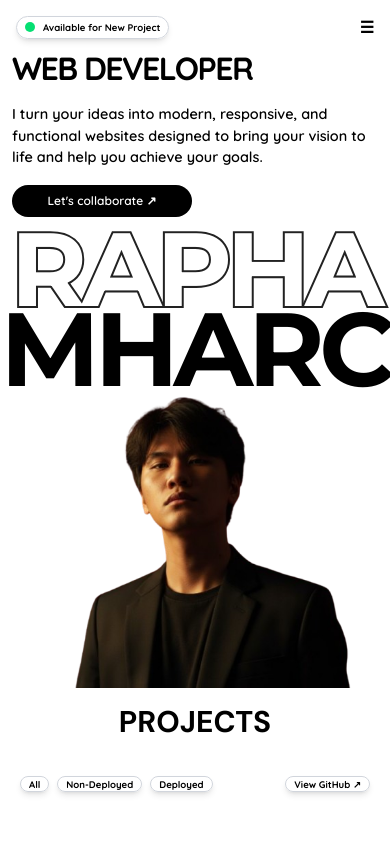
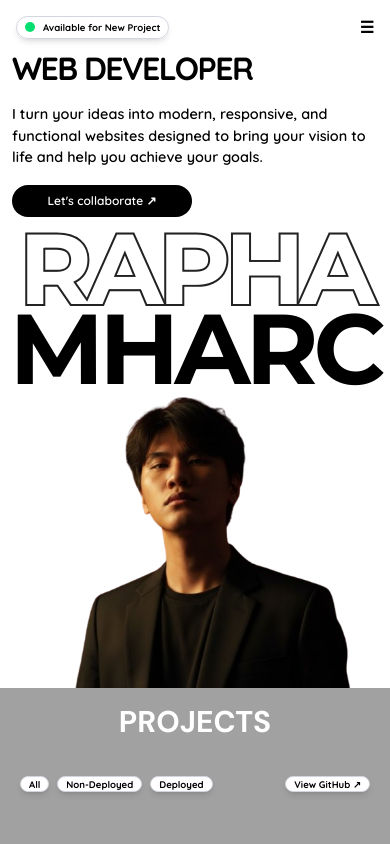
Before and after one commit to Lychuss/portfolio, a Next.js app: page /home in a window 390 px wide. Shown: the top 844 px of the page. Built offline with nearby package versions, Linux system fonts and the light colour scheme; some icons are missing; a web font is replaced by a local one.

Commit message:
update:fix the gap of my portfolio in the right side

```diff
--- a/src/app/home/page.tsx
+++ b/src/app/home/page.tsx
@@ -16,13 +16,14 @@ export default function Home(){
 
     usePageAnimation(containerRef);
 
-    return <div ref={containerRef} className='xl:p-10'>
+    return <div ref={containerRef}>
         <Navbar />
+
         <section id='mainPage' className="mainPage w-full flex flex-col">
             <Main />
         </section>
 
-        <section id='projectsPage' className="projectsPage flex flex-col w-full min-h-screen md:p-5">
+        <section id='projectsPage' className="projectsPage flex flex-col w-full min-h-screen md:p-5 bg-[rgb(161,161,161)]">
             <Cards />
         </section>
 
--- a/src/app/layout.tsx
+++ b/src/app/layout.tsx
@@ -42,7 +42,7 @@ export default function RootLayout({ children }: LayoutProps<"/">) {
 
       h-full antialiased`}
     >
-      <body className="min-h-full flex flex-col">
+      <body className="min-h-screen w-full">
           {children}
         </body>
     </html>
--- a/src/components/ui/cards.tsx
+++ b/src/components/ui/cards.tsx
@@ -8,7 +8,7 @@ let arrProjects = [
         name: "Yes Park - E-Commerce Cafe with Xendit Gateway",
         image: "/images/yes-park-cafe.png",
         tech: ["Full-Stack", "In Progress", "Responsive", "React", "Express", "Tailwind", "PostgreSQL"],
-        link: "https://yes-park-cafe-frontend.vercel.app/home",
+        link: "site:yes-park-cafe.vercel.app",
         progress: "deployed",
         github: "https://github.com/Lychuss/yes-park-cafe"
     },
@@ -16,7 +16,7 @@ let arrProjects = [
         name: "Clean Quest - Image Based Game for Cleanliness",
         image: "/images/clean-quest.png",
         tech: ["Full-Stack", "In Progress", "Mobile-Web", "React", "Node", "Typescript", "Tailwind", "PostgreSQL", "Prisma", "Ollama"],
-        link: "https://cleanquest-frontend.vercel.app/home",
+        link: "site:cleanquest-game.vercel.app",
         progress: "deployed",
         github: "https://github.com/Lychuss/clean-quest"
     },
@@ -24,7 +24,7 @@ let arrProjects = [
         name: "Erwings - Landing Page with Modern Animation",
         image: "/images/erwings.png",
         tech: ["Frontend", "In Progress", "Responsive", "React", "Tailwind", "GSAP", "Typescript"],
-        link: "https://erwings-frontend.vercel.app/",
+        link: "site:erwings.vercel.app",
         progress: "deployed",
         github: "https://github.com/Lychuss/erwings-frontend-"
     },
@@ -53,22 +53,22 @@ export default function Cards() {
     }
 
     return (<>
-            <h1 className="project text-3xl font-bold font-dm-sans text-center my-4 lg:text-5xl xl:text-6xl xl:mt-20">PROJECTS</h1>
+            <h1 className="project text-3xl font-bold font-dm-sans text-white text-center my-4 lg:text-5xl xl:text-6xl xl:mt-20">PROJECTS</h1>
 
                 <div className="filters flex justify-between text-[0.6em] font-bold items-center p-5">
                     <ul className="flex space-x-2 xl:text-sm xl:gap-5">
-                        <li className="border border-gray-300 shadow-md rounded-full px-2 active:scale-95 duration-300 transition-all cursor-pointer
+                        <li className="border bg-white border-gray-300 shadow-md rounded-full px-2 active:scale-95 duration-300 transition-all cursor-pointer
                             hover:scale-110"
                             onClick={() => setProjects("all")}>All</li>
-                        <li className="border border-gray-300 shadow-md rounded-full px-2 active:scale-95 duration-300 transition-all cursor-pointer
+                        <li className="border bg-white border-gray-300 shadow-md rounded-full px-2 active:scale-95 duration-300 transition-all cursor-pointer
                             hover:scale-110"
                             onClick={() => setProjects("nondeployed")}>Non-Deployed</li>
-                        <li className="border border-gray-300 shadow-md rounded-full px-2 active:scale-95 duration-300 transition-all cursor-pointer
+                        <li className="border bg-white border-gray-300 shadow-md rounded-full px-2 active:scale-95 duration-300 transition-all cursor-pointer
                             hover:scale-110"
                             onClick={() => setProjects("deployed")}>Deployed</li>
                     </ul>
                     <a  href='https://github.com/Lychuss'
-                        className="viewwork border border-gray-300 shadow-md text-center rounded-full px-2 xl:text-sm hover:scale-110 transition-all
+                        className="viewwork bg-white border border-gray-300 shadow-md text-center rounded-full px-2 xl:text-sm hover:scale-110 transition-all
                             duration-300"
                         onClick={viewWorkClicked}
                         children="View GitHub ↗"
--- a/src/components/ui/main.tsx
+++ b/src/components/ui/main.tsx
@@ -27,8 +27,8 @@ export default function Main(){
                 </div>
 
                 <div className='relative md:flex items-center justify-center'>
-                    <div className="name flex flex-col text-[6.5em] items-center leading-20 tracking-tighter md:text-[9em]
-                    md:leading-27 md:absolute md:top-[100px] lg:flex-row lg:text-[9em] lg:gap-5 lg:top-[150px] xl:text-[11rem] xl:gap-20 xl:top-[160px]
+                    <div className="name flex flex-col text-[6.2em] items-center leading-20 tracking-tighter md:text-[9em]
+                    md:leading-27 md:absolute md:top-[100px] lg:flex-row lg:text-[8em] lg:gap-5 lg:top-[150px] xl:text-[10rem] xl:gap-20 xl:top-[160px]
                     xl:tracking-wide">
                         <h1 className="font-montserrat font-bold text-white [-webkit-text-stroke:4px_#222] [paint-order:stroke_fill]">RAPHA</h1>
                         <h1 className="font-montserrat font-bold">MHARC</h1>
```
Also changed, not shown: 1 other file (tests, documents, lock files or other folders).
